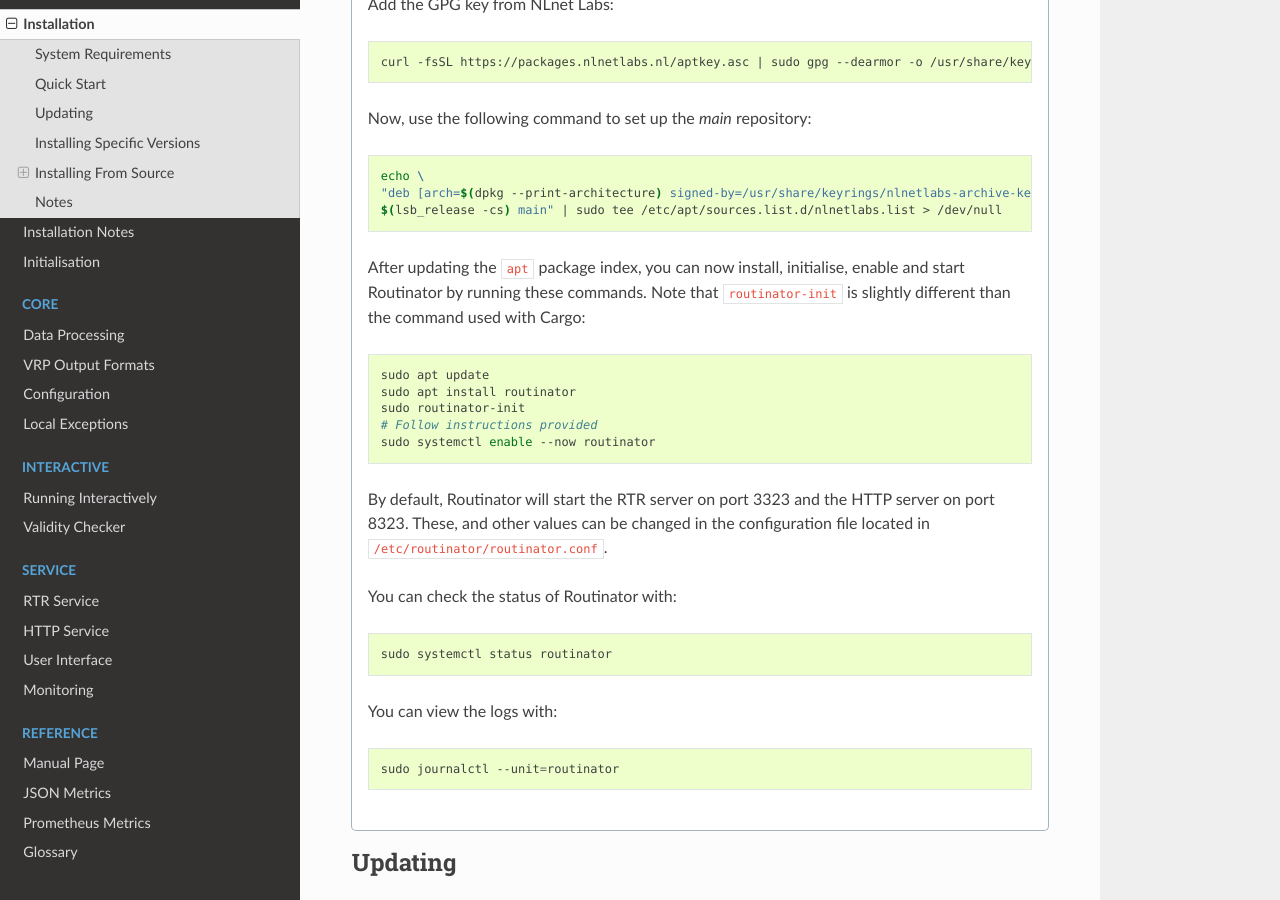
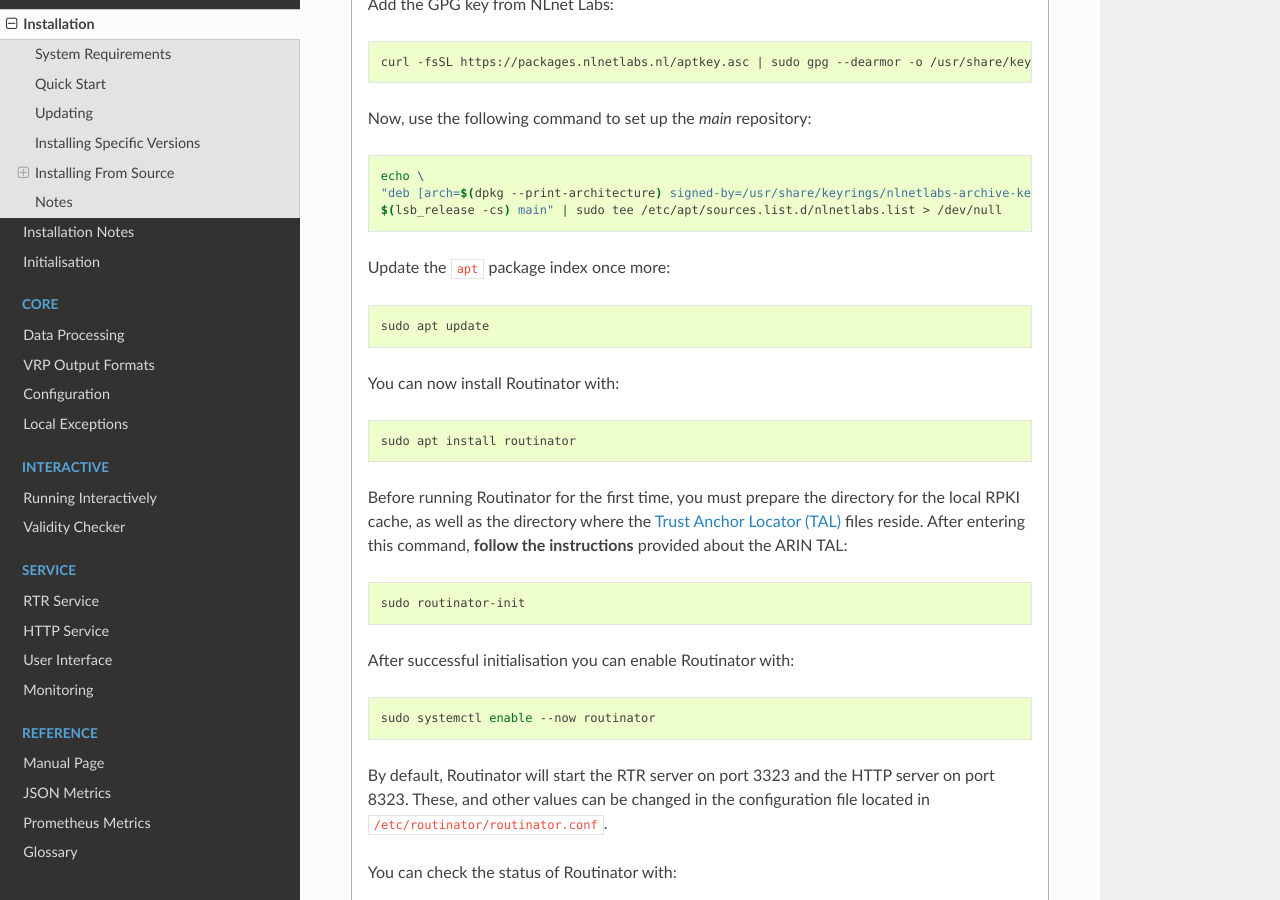
Before and after one commit to NLnetLabs/routinator, a Sphinx documentation site: the page built from source/installation.rst, in a window 1280 px wide and 900 px high, scrolled down 1059 px. Built offline with Sphinx 7.4.7 and the Read the Docs theme 2.0.0, drawn with Linux system fonts in a browser that asks for light colours; pages that are not in the unit, such as notebooks, are missing from menus.

Commit message:
Split steps out

```diff
--- a/source/installation.rst
+++ b/source/installation.rst
@@ -65,17 +65,31 @@
           "deb [arch=$(dpkg --print-architecture) signed-by=/usr/share/keyrings/nlnetlabs-archive-keyring.gpg] https://packages.nlnetlabs.nl/linux/debian \
           $(lsb_release -cs) main" | sudo tee /etc/apt/sources.list.d/nlnetlabs.list > /dev/null
 
-       After updating the ``apt`` package index, you can now install,
-       initialise, enable and start Routinator by running these commands. Note
-       that ``routinator-init`` is slightly different than the command used with
-       Cargo:
+       Update the ``apt`` package index once more:
 
        .. code-block:: bash
 
           sudo apt update
+
+       You can now install Routinator with:
+
+       .. code-block:: bash
+
           sudo apt install routinator
+
+       Before running Routinator for the first time, you must prepare the
+       directory for the local RPKI cache, as well as the directory where the
+       :term:`Trust Anchor Locator (TAL)` files reside. After entering this
+       command, **follow the instructions** provided about the ARIN TAL:
+
+       .. code-block:: bash
+
           sudo routinator-init
-          # Follow instructions provided
+
+       After successful initialisation you can enable Routinator with:
+
+       .. code-block:: bash
+
           sudo systemctl enable --now routinator
 
        By default, Routinator will start the RTR server on port 3323 and the
@@ -130,17 +144,31 @@
           "deb [arch=$(dpkg --print-architecture) signed-by=/usr/share/keyrings/nlnetlabs-archive-keyring.gpg] https://packages.nlnetlabs.nl/linux/ubuntu \
           $(lsb_release -cs) main" | sudo tee /etc/apt/sources.list.d/nlnetlabs.list > /dev/null
 
-       After updating the ``apt`` package index, you can now install,
-       initialise, enable and start Routinator by running these commands. Note
-       that ``routinator-init`` is slightly different than the command used with
-       Cargo:
+       Update the ``apt`` package index once more:
 
        .. code-block:: bash
 
           sudo apt update
+
+       You can now install Routinator with:
+
+       .. code-block:: bash
+
           sudo apt install routinator
+
+       Before running Routinator for the first time, you must prepare the
+       directory for the local RPKI cache, as well as the directory where the
+       :term:`Trust Anchor Locator (TAL)` files reside. After entering this
+       command, **follow the instructions** provided about the ARIN TAL:
+
+       .. code-block:: bash
+
           sudo routinator-init
-          # Follow instructions provided
+
+       After successful initialisation you can enable Routinator with:
+
+       .. code-block:: bash
+
           sudo systemctl enable --now routinator
 
        By default, Routinator will start the RTR server on port 3323 and the
```
